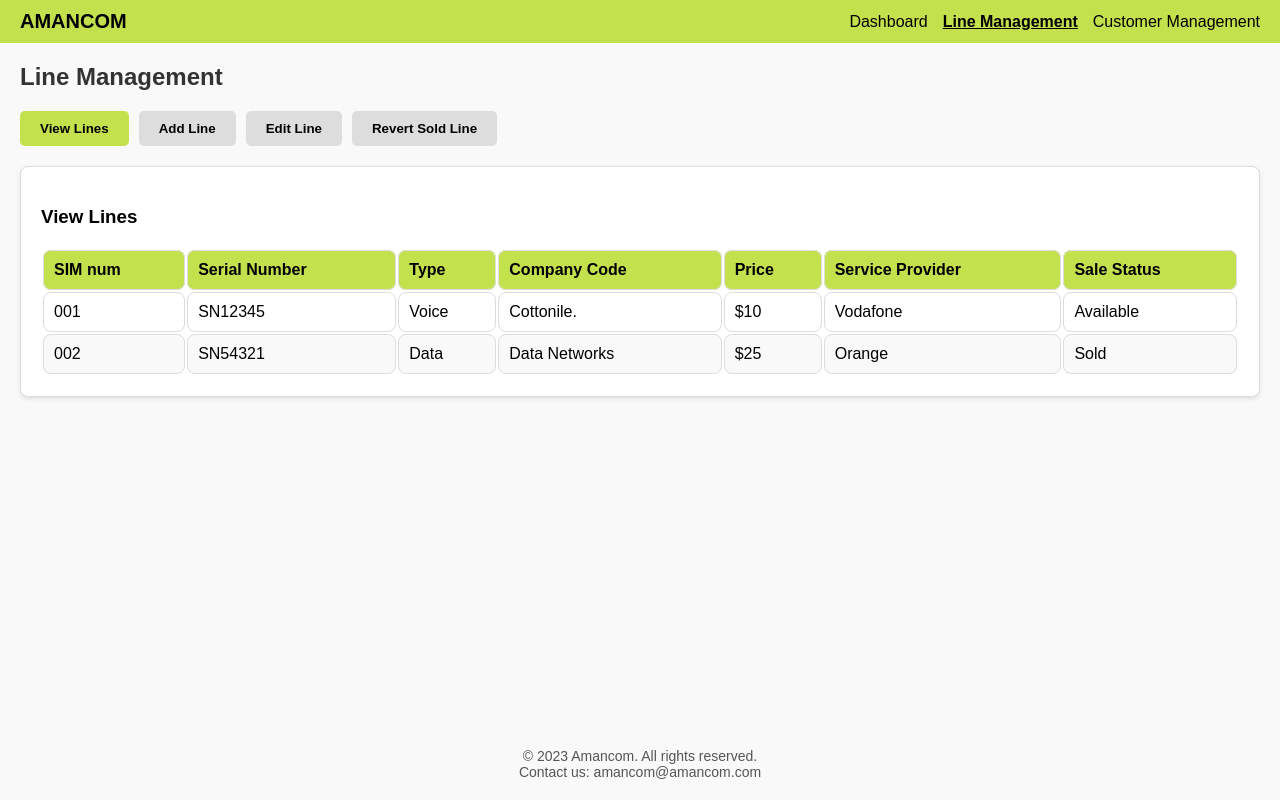
After one commit to Ma7moud-Mansour/Amanco_Lines_System, a PHP site: page /Line_Manegement.html in a window 1280 px wide. The commit adds this page. Run offline with PHP 8.4, Linux system fonts and the light colour scheme.

Commit message:
Create Line Mangement page (HTML, CSS, JS)

```diff
--- /dev/null
+++ b/Line_Manegement.html
@@ -0,0 +1,144 @@
+<!DOCTYPE html>
+<html lang="en">
+<head>
+    <meta charset="UTF-8">
+    <meta name="viewport" content="width=device-width, initial-scale=1.0">
+    <title>Line Management</title>
+    <link rel="stylesheet" href="line_management.css">
+    <script src="line_management.js" defer></script>
+</head>
+<body>
+    <header>
+        <div class="logo">AMANCOM</div>
+        <nav>
+            <ul>
+                <li><a href="dashboard.html">Dashboard</a></li>
+                <li><a href="line_management.html" class="active">Line Management</a></li>
+                <li><a href="customer_management.html">Customer Management</a></li>
+            </ul>
+        </nav>
+    </header>
+
+    <main>
+        <h2>Line Management</h2>
+
+        <!-- Tabs Navigation -->
+        <div class="tabs">
+            <button class="tab-btn active" data-tab="view-lines">View Lines</button>
+            <button class="tab-btn" data-tab="add-line">Add Line</button>
+            <button class="tab-btn" data-tab="edit-line">Edit Line</button>
+            <button class="tab-btn" data-tab="revert-line">Revert Sold Line</button>
+        </div>
+
+        <!-- Tab Content -->
+        <div class="tab-content active" id="view-lines">
+            <h3>View Lines</h3>
+            <table id="lines-table">
+                <thead>
+                    <tr>
+                        <th>SIM num</th>
+                        <th>Serial Number</th>
+                        <th>Type</th>
+                        <th>Company Code</th>
+                        <th>Price</th>
+                        <th>Service Provider</th>
+                        <th>Sale Status</th>
+                    </tr>
+                </thead>
+                <tbody>
+                    <tr>
+                        <td>001</td>
+                        <td>SN12345</td>
+                        <td>Voice</td>
+                        <td>Cottonile.</td>
+                        <td>$10</td>
+                        <td>Vodafone</td>
+                        <td>Available</td>
+                    </tr>
+                    <tr>
+                        <td>002</td>
+                        <td>SN54321</td>
+                        <td>Data</td>
+                        <td>Data Networks</td>
+                        <td>$25</td>
+                        <td>Orange</td>
+                        <td>Sold</td>
+                    </tr>
+                </tbody>
+            </table>
+        </div>
+
+        <div class="tab-content" id="add-line">
+            <h3>Add New Line</h3>
+            <form id="add-line-form">
+                <label for="sim-num">SIM Number:</label>
+                <input type="text" id="sim-num" name="sim-num" required>
+
+                <label for="serial-number">Serial Number:</label>
+                <input type="text" id="serial-number" name="serial-number" required>
+
+                <label for="type">Type:</label>
+                <select id="type" name="type">
+                    <option value="voice">Voice</option>
+                    <option value="data">Data</option>
+                </select>
+
+                <label for="company">Company:</label>
+                <input type="text" id="company" name="company" required>
+
+                <label for="price">Price:</label>
+                <input type="number" id="price" name="price" required>
+
+                <label for="service-provider">Service Provider:</label>
+                <input type="text" id="service-provider" name="service-provider" required>
+
+                <button type="button" id="add-line-btn">Add Line</button>
+            </form>
+        </div>
+
+        <div class="tab-content" id="edit-line">
+            <h3>Edit Line</h3>
+            <form id="edit-line-form">
+                <label for="edit-sim-num">SIM Number:</label>
+                <input type="text" id="edit-sim-num" name="edit-sim-num" readonly>
+
+                <label for="edit-serial-number">Serial Number:</label>
+                <input type="text" id="edit-serial-number" name="edit-serial-number" required>
+
+                <label for="edit-type">Type:</label>
+                <select id="edit-type" name="edit-type">
+                    <option value="voice">Voice</option>
+                    <option value="data">Data</option>
+                </select>
+
+                <label for="edit-company">Company:</label>
+                <input type="text" id="edit-company" name="edit-company" required>
+
+                <label for="edit-price">Price:</label>
+                <input type="number" id="edit-price" name="edit-price" required>
+
+                <label for="edit-service-provider">Service Provider:</label>
+                <input type="text" id="edit-service-provider" name="edit-service-provider" required>
+
+                <button type="button" id="edit-line-btn">Save Changes</button>
+            </form>
+        </div>
+
+        <div class="tab-content" id="revert-line">
+            <h3>Revert Sold Line</h3>
+            <form id="revert-line-form">
+                <label for="revert-sim-num">SIM Number:</label>
+                <input type="text" id="revert-sim-num" name="revert-sim-num" required>
+                <button type="button" id="revert-line-btn">Revert to Available</button>
+            </form>
+        </div>
+    </main>
+
+    <footer>
+        <p>&copy; 2023 Amancom. All rights reserved.</p>
+        <p>Contact us: amancom@amancom.com</p>
+    </footer>
+
+    <script src="line_management.js"></script>
+</body>
+</html>
--- a/Lines_inventory.html
+++ b/Lines_inventory.html
@@ -13,7 +13,7 @@
         <nav>
             <ul>
                 <li><a href="#">Dashboard</a></li>
-                <li><a href="#">Line Management</a></li>
+                <li><a href="Line_Manegement.html">Line Management</a></li>
                 <li><a href="#">Customer Management</a></li>
             </ul>
         </nav>
--- /dev/null
+++ b/line_management.css
@@ -0,0 +1,162 @@
+/* General Reset */
+body, h2, p, ul, li {
+    margin: 0;
+    padding: 0;
+    box-sizing: border-box;
+}
+
+html, body {
+    height: 100%;
+    display: flex;
+    flex-direction: column;
+    margin: 0;
+}
+
+body {
+    font-family: Arial, sans-serif;
+    background-color: #f9f9f9;
+}
+
+/* Header Styles */
+header {
+    display: flex;
+    justify-content: space-between;
+    align-items: center;
+    background-color: #c3e04d;
+    padding: 10px 20px;
+}
+
+header .logo {
+    font-weight: bold;
+    font-size: 20px;
+}
+
+header nav ul {
+    list-style: none;
+    display: flex;
+    gap: 15px;
+}
+
+header nav a {
+    text-decoration: none;
+    color: black;
+}
+
+header nav a.active {
+    font-weight: bold;
+    text-decoration: underline;
+}
+
+/* Main Section Styles */
+main {
+    padding: 20px;
+    flex: 1;
+}
+
+h2 {
+    margin-bottom: 20px;
+    color: #333;
+}
+
+/* Tabs Section */
+.tabs {
+    display: flex;
+    gap: 10px;
+    margin-bottom: 20px;
+}
+
+.tab-btn {
+    padding: 10px 20px;
+    border: none;
+    background-color: #ddd;
+    cursor: pointer;
+    font-weight: bold;
+    border-radius: 5px;
+    transition: background-color 0.3s;
+}
+
+.tab-btn.active {
+    background-color: #c3e04d;
+}
+
+.tab-content {
+    display: none;
+}
+
+.tab-content.active {
+    display: block;
+    background-color: #fff;
+    padding: 20px;
+    border: 1px solid #ddd;
+    border-radius: 8px;
+    box-shadow: 0 2px 4px rgba(0, 0, 0, 0.1);
+}
+
+/* Table Styles */
+table {
+    width: 100%;
+    /* border-collapse: collapse; */
+    margin-top: 20px;
+}
+
+thead {
+    background-color: #c3e04d;
+}
+
+th, td {
+    border: 1px solid #ddd;
+    padding: 10px;
+    text-align: left;
+    border-radius: 8px;
+
+}
+
+th {
+    font-weight: bold;
+}
+
+tbody tr:nth-child(even) {
+    background-color: #f9f9f9;
+}
+
+/* Form Styles */
+form {
+    display: flex;
+    flex-direction: column;
+    gap: 15px;
+}
+
+form label {
+    font-weight: bold;
+    color: #555;
+}
+
+form input, form select {
+    padding: 10px;
+    border: 1px solid #ddd;
+    border-radius: 15px;
+    width: 100%;
+}
+
+button {
+    background-color: #c3e04d;
+    border: none;
+    padding: 10px;
+    border-radius: 15px;
+    cursor: pointer;
+    font-weight: bold;
+    transition: background-color 0.3s;
+}
+
+button:hover {
+    background-color: #a9cc3f;
+}
+
+/* Footer Styles */
+footer {
+    text-align: center;
+    background-color: #f9f9f9;
+    padding: 20px;
+    font-size: 14px;
+    color: #555;
+}
--- /dev/null
+++ b/line_management.js
@@ -0,0 +1,16 @@
+document.addEventListener("DOMContentLoaded", () => {
+    const tabs = document.querySelectorAll(".tab-btn");
+    const tabContents = document.querySelectorAll(".tab-content");
+
+    tabs.forEach(tab => {
+        tab.addEventListener("click", () => {
+            // Remove active class from all tabs and contents
+            tabs.forEach(t => t.classList.remove("active"));
+            tabContents.forEach(content => content.classList.remove("active"));
+
+            // Add active class to the clicked tab and the related content
+            tab.classList.add("active");
+            document.getElementById(tab.dataset.tab).classList.add("active");
+        });
+    });
+});
--- a/lines_style.css
+++ b/lines_style.css
@@ -99,7 +99,7 @@ button {
 }
 
 button:hover{
-    background-color:#cbf819;
+    background-color:#a9cc3f;
     ;
 }
 
```
